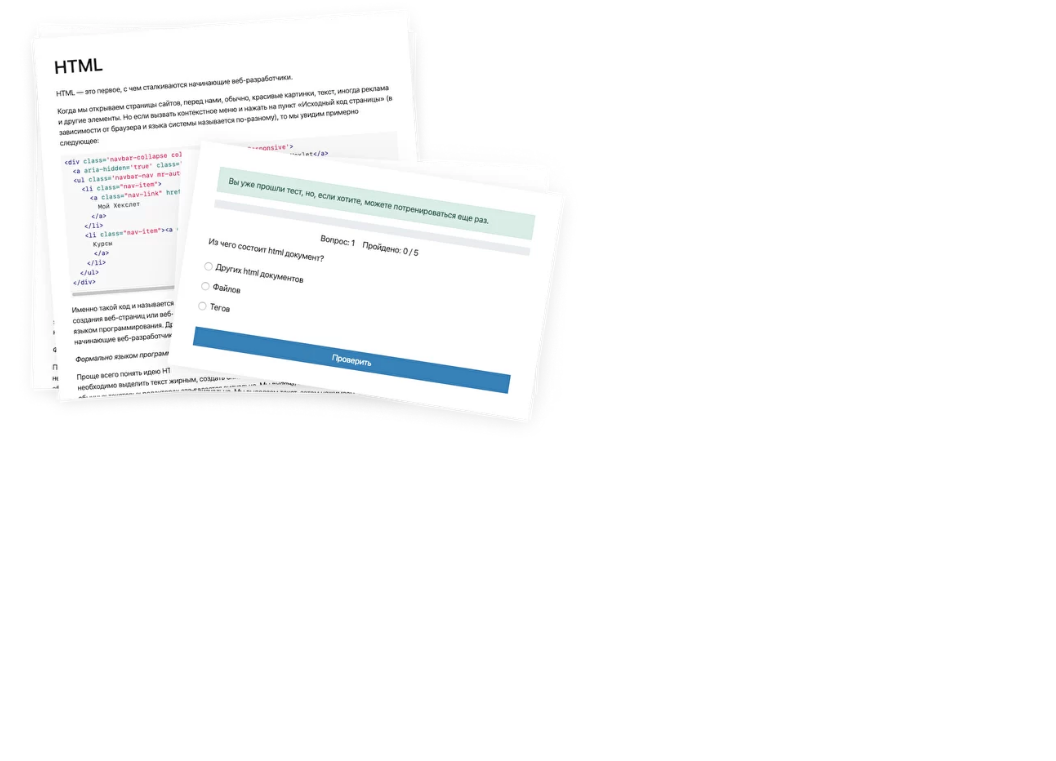
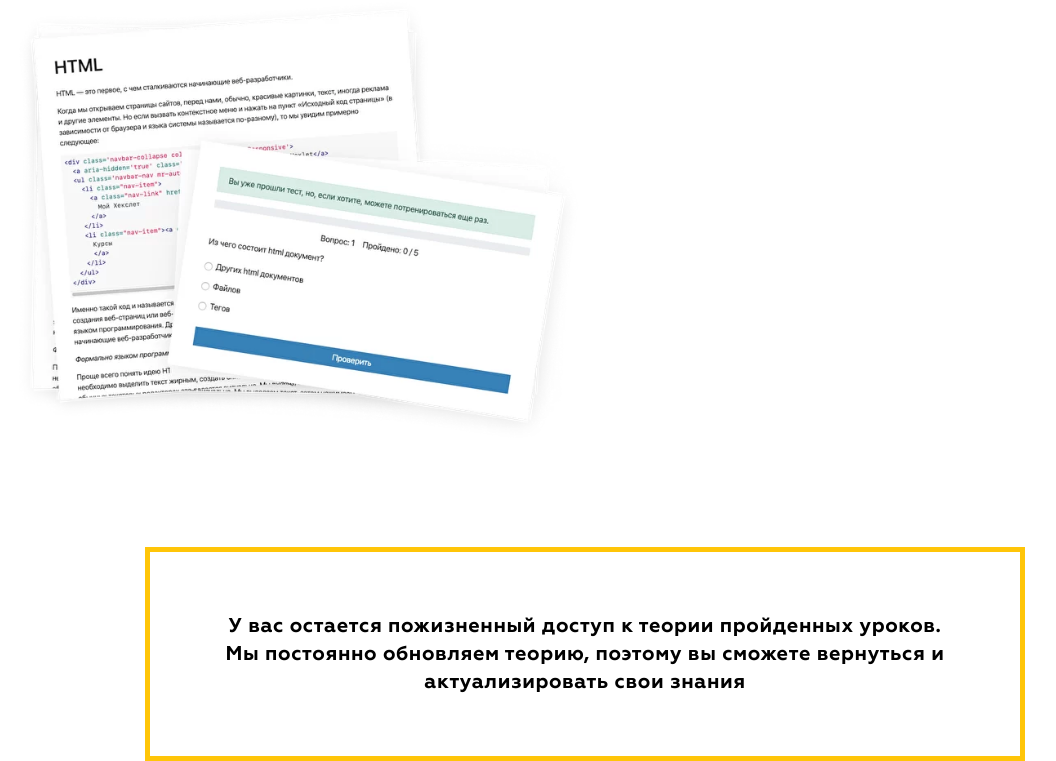
Before and after one commit to sheyhmansur/hexlet-test, a website: page src/index.html in a window 1280 px wide. Shown: the part 3608-4369 px from the top of the page, without its empty margins (55-1111 px from the left). Before the commit the page ends 4155 px from the top, so only its background shows below. Drawn offline with nearby package versions, Linux system fonts and the light colour scheme.

Commit message:
theory.scss done

```diff
--- a/src/index.html
+++ b/src/index.html
@@ -197,6 +197,8 @@
                         </div>
                     </div>
                     <div class="col-6 theory__image"></div>
+                    <div class="col-12 theory__acces">У вас остается пожизненный доступ к теории пройденных уроков.
+                        Мы постоянно обновляем теорию, поэтому вы сможете вернуться и актуализировать свои знания</div>
                 </div>
             </div>
         </section>
--- a/src/sass/blocks/_theory.scss
+++ b/src/sass/blocks/_theory.scss
@@ -23,4 +23,17 @@
     min-height: 550px;
     background-size: contain;
   }
+  &__acces {
+    border: 5px solid #ffc508;
+    max-width: 880px;
+    padding: 60px;
+    margin: 0 auto;
+    color: $main-color;
+    font-size: 20px;
+    line-height: 1.4;
+    font-weight: 700;
+    font-family: "Geometria Bold";
+    letter-spacing: 0.6px;
+    text-align: center;
+  }
 }
```
Also changed, not shown: dist/index.html, src/css/style.min.css.
